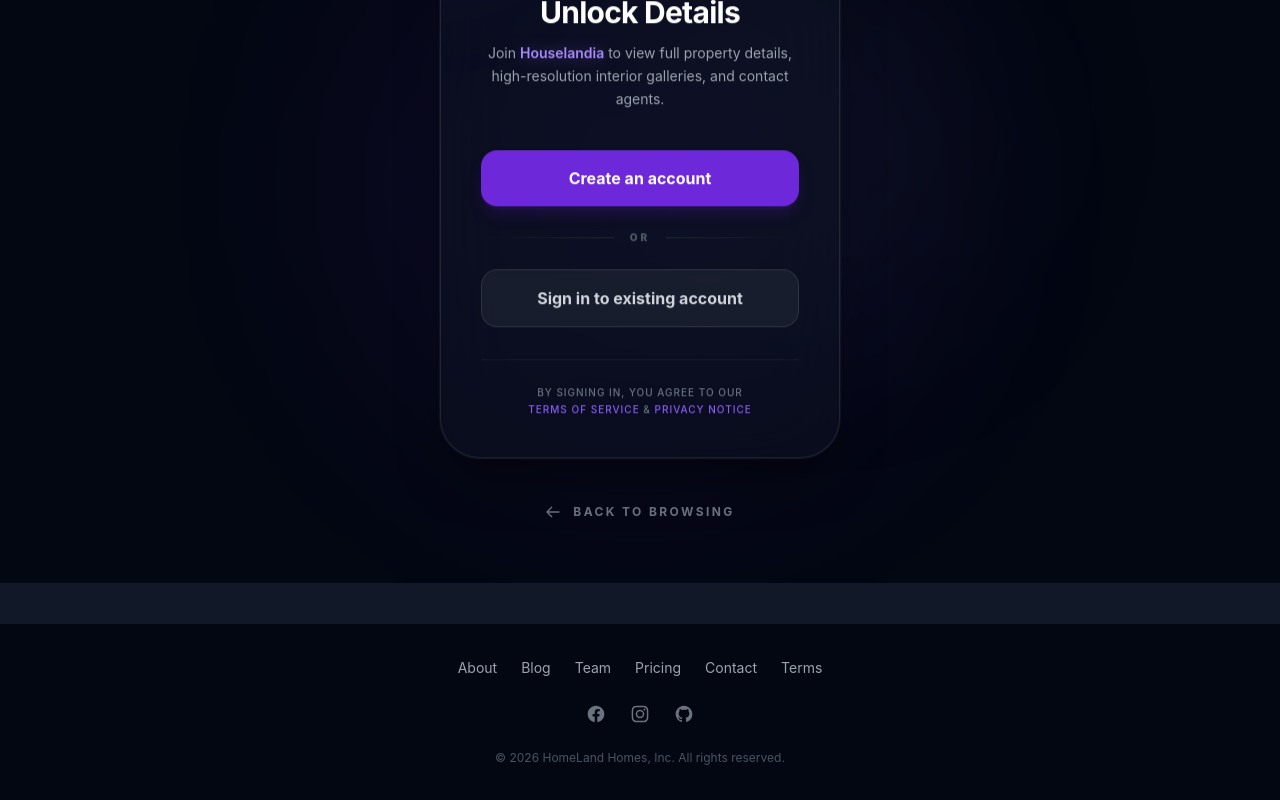
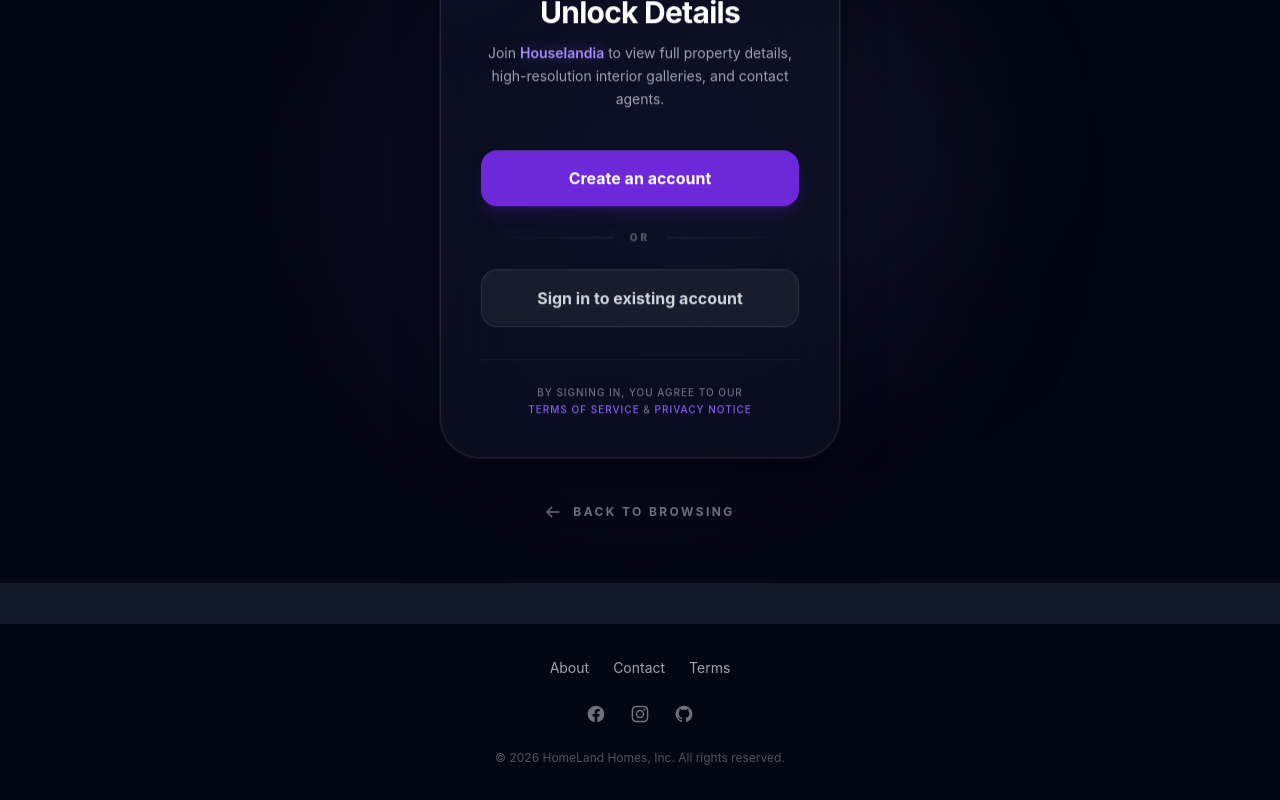
Before and after one commit to adrian-were/Houselandia, a React (Create React App) app in the folder houselandia/: page /house/1 in a window 1280 px wide. Shown: the part 302-1102 px from the top of the page. Built offline with nearby package versions, Linux system fonts and the light colour scheme.

Commit message:
Updated footer

```diff
--- a/houselandia/src/components/Footer.js
+++ b/houselandia/src/components/Footer.js
@@ -8,15 +8,6 @@ const Footer = () => {
         <nav className="flex flex-wrap justify-center gap-x-6 gap-y-2">
             <a href="#" className="text-sm leading-6 text-gray-400 hover:text-violet-400 transition-colors">
                 About
-            </a>
-            <a href="#" className="text-sm leading-6 text-gray-400 hover:text-violet-400 transition-colors">
-                Blog
-            </a>
-            <a href="#" className="text-sm leading-6 text-gray-400 hover:text-violet-400 transition-colors">
-                Team
-            </a>
-            <a href="#" className="text-sm leading-6 text-gray-400 hover:text-violet-400 transition-colors">
-                Pricing
             </a>
             <a href="#" className="text-sm leading-6 text-gray-400 hover:text-violet-400 transition-colors">
                 Contact
```
